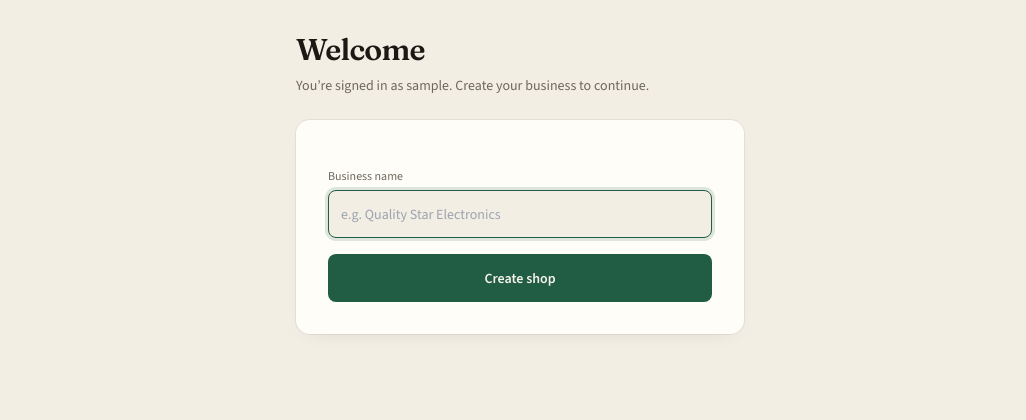
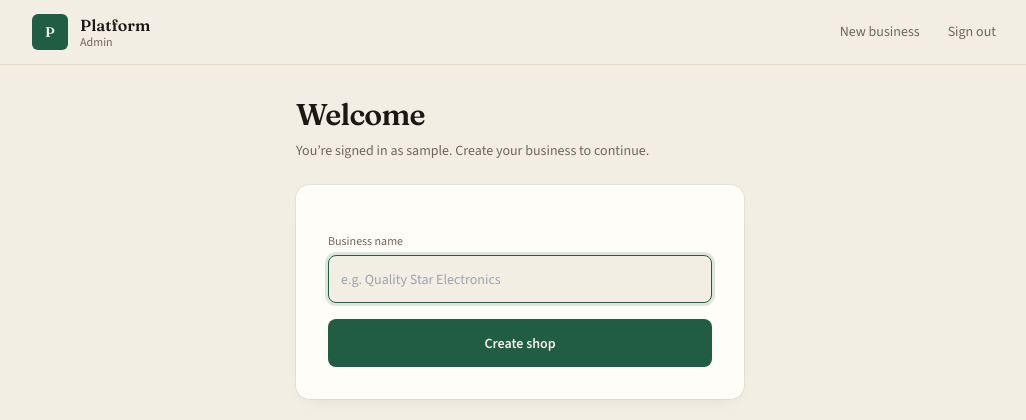
Before and after one commit to lumalabriandouglas-design/cloud_stock_manager, a Django app: page /setup/ in a window 1280 px wide. Shown: the top 420 px of the page, without its empty margins (120-1146 px from the left). Run offline with Django 5.2, Linux system fonts and the light colour scheme; the visitor is signed in with stand-in values (Sample User, id 1); some libraries are stand-ins or nearby versions.

Commit message:
Show Sign out on the platform admin page
That screen has no shop, so the header never rendered. Logged-in
admins now get a Platform header with Sign out.

```diff
--- a/legacy/inventory/templates/inventory/base.html
+++ b/legacy/inventory/templates/inventory/base.html
@@ -51,17 +51,18 @@
     {% block extra_head %}{% endblock %}
 </head>
 <body class="min-h-dvh bg-bg text-ink antialiased pb-16 md:pb-0">
-{% if company %}
+{% if request.user.is_authenticated %}
 <header class="sticky top-0 z-30 border-b border-line/80 bg-bg/90 backdrop-blur-md">
     <div class="mx-auto flex h-14 max-w-5xl items-center justify-between gap-3 px-4 sm:h-16 sm:px-6">
-        <a href="{% url 'dashboard' %}" class="flex min-w-0 items-center gap-3">
-            <div class="flex size-9 shrink-0 items-center justify-center rounded-md bg-primary font-serif text-sm font-semibold text-primary-fg">{{ company.name|slice:":1"|upper }}</div>
+        <a href="{% if company %}{% url 'dashboard' %}{% else %}{% url 'platform_admin' %}{% endif %}" class="flex min-w-0 items-center gap-3">
+            <div class="flex size-9 shrink-0 items-center justify-center rounded-md bg-primary font-serif text-sm font-semibold text-primary-fg">{% if company %}{{ company.name|slice:":1"|upper }}{% else %}P{% endif %}</div>
             <div class="min-w-0">
-                <p class="truncate font-serif text-base font-semibold leading-tight">{{ company.name }}</p>
-                <p class="text-xs leading-tight text-muted">Shop book</p>
+                <p class="truncate font-serif text-base font-semibold leading-tight">{% if company %}{{ company.name }}{% else %}Platform{% endif %}</p>
+                <p class="text-xs leading-tight text-muted">{% if company %}Shop book{% else %}Admin{% endif %}</p>
             </div>
         </a>
         <div class="flex shrink-0 items-center gap-1">
+            {% if company %}
             <nav class="hidden items-center gap-1 md:flex">
                 <a href="{% url 'dashboard' %}" class="rounded-md px-3 py-2 text-sm {% if request.resolver_match.url_name == 'dashboard' %}bg-good-bg font-medium text-primary{% else %}text-muted hover:bg-surface hover:text-ink{% endif %}">Inventory</a>
                 <a href="{% url 'sell' %}" class="rounded-md px-3 py-2 text-sm {% if request.resolver_match.url_name == 'sell' %}bg-good-bg font-medium text-primary{% else %}text-muted hover:bg-surface hover:text-ink{% endif %}">Sell</a>
@@ -82,6 +83,9 @@
                     {% if request.user.is_superuser %}<a href="{% url 'platform_admin' %}" class="flex w-full items-center gap-2 px-3 py-2.5 text-sm hover:bg-bg">Platform admin</a>{% endif %}
                 </div>
             </div>
+            {% elif request.user.is_superuser %}
+            <a href="{% url 'platform_create_business' %}" class="hidden rounded-md px-3 py-2 text-sm text-muted hover:text-ink sm:inline">New business</a>
+            {% endif %}
             <form action="{% url 'logout' %}" method="post">{% csrf_token %}
                 <button class="rounded-md px-3 py-2 text-sm text-muted hover:text-ink">Sign out</button>
             </form>
```
